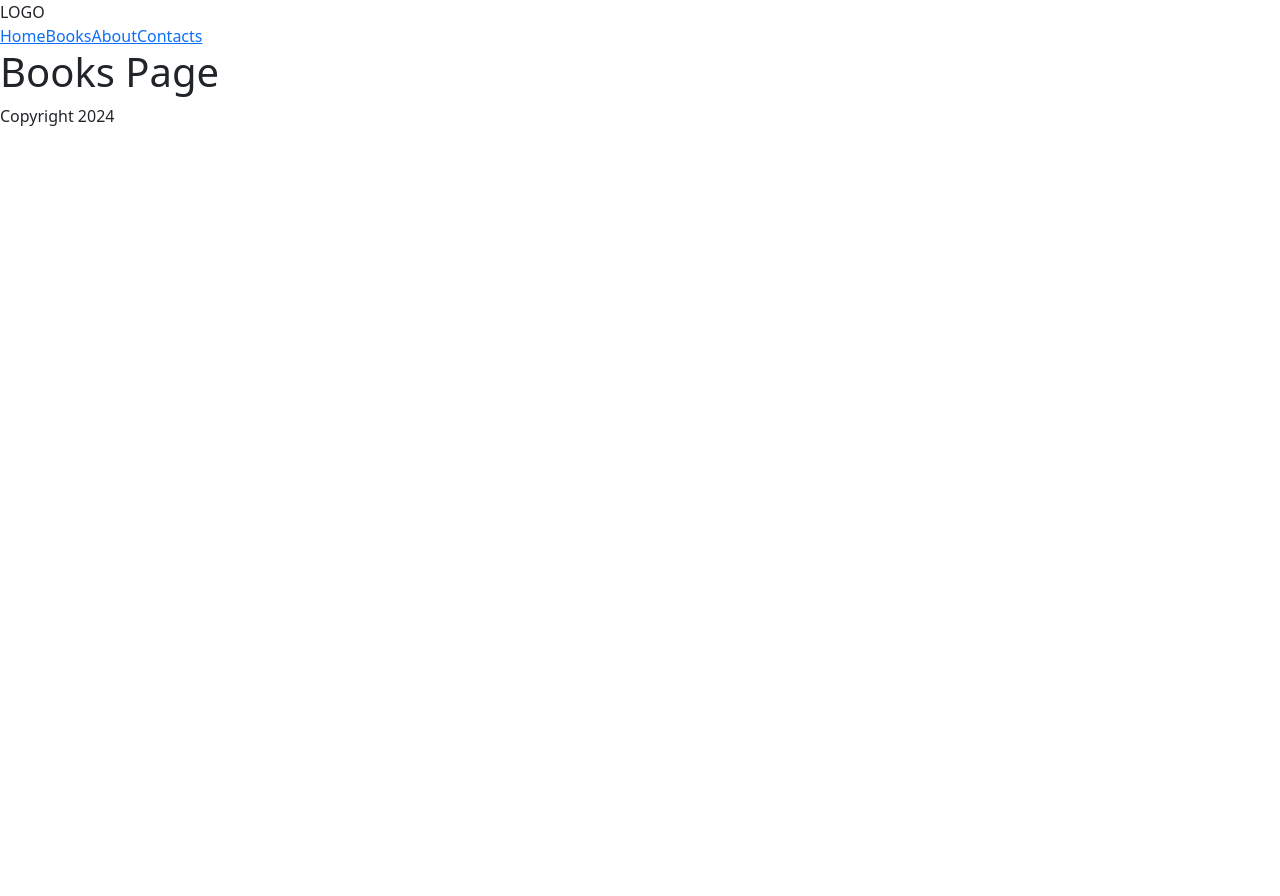
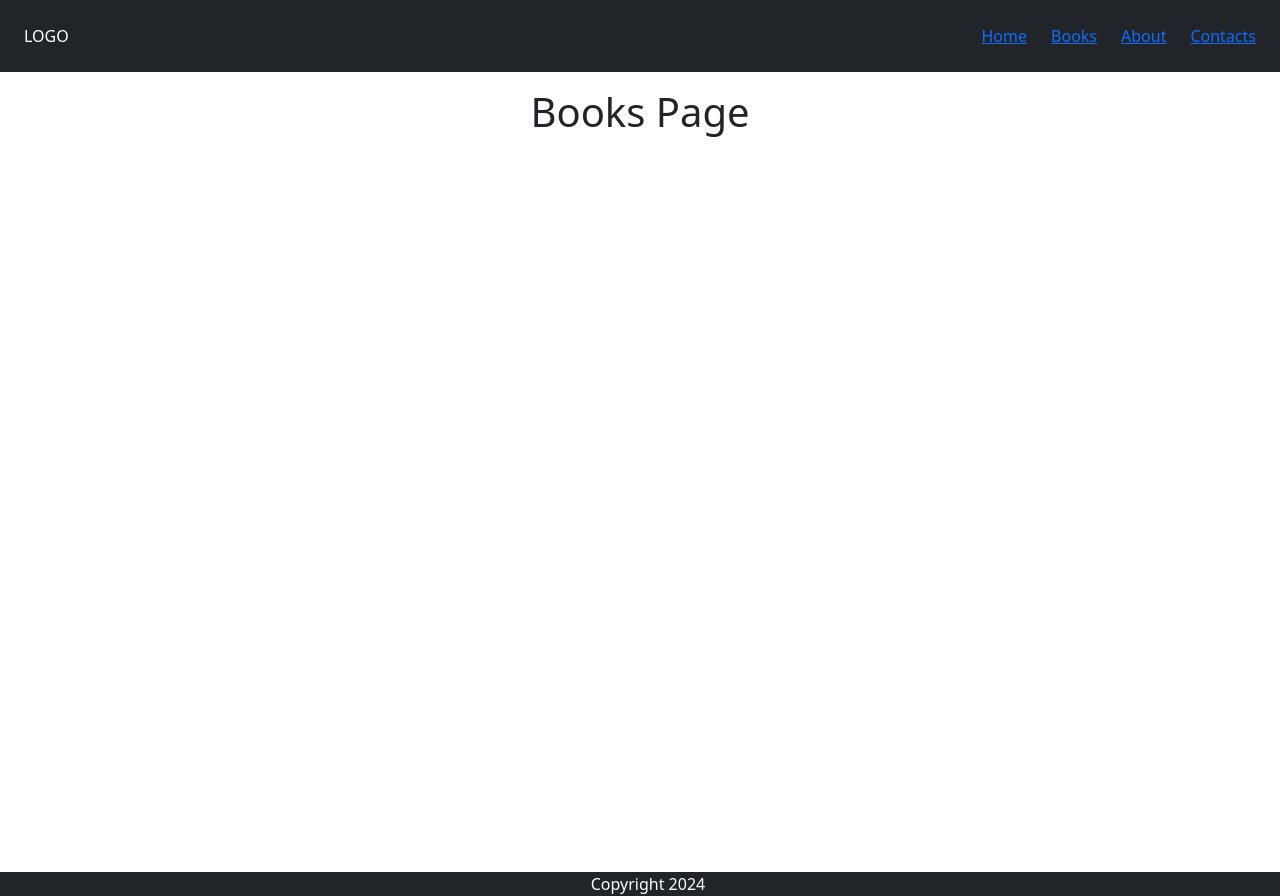
Before and after one commit to Pietroo03/react-library, a React (Vite) app: page /books in a window 1280 px wide. Before the commit the page ends 800 px from the top, so only its background shows below. Built offline with nearby package versions, Linux system fonts and the light colour scheme; the HTML template or start-up script is replaced by a standard one.

Commit message:
add css style

```diff
--- a/src/pages/About.jsx
+++ b/src/pages/About.jsx
@@ -1,22 +1,22 @@
 export default function About() {
     return (
         <>
-            <header>
+            <header className="d-flex justify-content-between bg-dark text-white p-4">
                 <div className="logo">
                     LOGO
                 </div>
-                <nav>
+                <nav className="d-flex gap-4">
                     <a href="/">Home</a>
                     <a href="/books">Books</a>
                     <a href="/about">About</a>
                     <a href="/contacts">Contacts</a>
                 </nav>
             </header>
-            <main>
+            <main className="text-center pt-3 vh-100">
                 <h1>About Page</h1>
             </main>
             <footer>
-                <div>
+                <div className="bg-dark text-white ps-3 text-center">
                     Copyright 2024
                 </div>
             </footer>
--- a/src/pages/Books.jsx
+++ b/src/pages/Books.jsx
@@ -1,22 +1,22 @@
 export default function Books() {
     return (
         <>
-            <header>
+            <header className="d-flex justify-content-between bg-dark text-white p-4">
                 <div className="logo">
                     LOGO
                 </div>
-                <nav>
+                <nav className="d-flex gap-4">
                     <a href="/">Home</a>
                     <a href="/books">Books</a>
                     <a href="/about">About</a>
                     <a href="/contacts">Contacts</a>
                 </nav>
             </header>
-            <main>
+            <main className="text-center pt-3 vh-100">
                 <h1>Books Page</h1>
             </main>
             <footer>
-                <div>
+                <div className="bg-dark text-white ps-3 text-center">
                     Copyright 2024
                 </div>
             </footer>
--- a/src/pages/Contacts.jsx
+++ b/src/pages/Contacts.jsx
@@ -1,22 +1,22 @@
 export default function Contacts() {
     return (
         <>
-            <header>
+            <header className="d-flex justify-content-between bg-dark text-white p-4">
                 <div className="logo">
                     LOGO
                 </div>
-                <nav>
+                <nav className="d-flex gap-4">
                     <a href="/">Home</a>
                     <a href="/books">Books</a>
                     <a href="/about">About</a>
                     <a href="/contacts">Contacts</a>
                 </nav>
             </header>
-            <main>
+            <main className="text-center pt-3 vh-100">
                 <h1>Contacts Page</h1>
             </main>
             <footer>
-                <div>
+                <div className="bg-dark text-white ps-3 text-center">
                     Copyright 2024
                 </div>
             </footer>
--- a/src/pages/Home.jsx
+++ b/src/pages/Home.jsx
@@ -5,7 +5,7 @@ export default function Home() {
                 <div className="logo">
                     LOGO
                 </div>
-                <nav className="">
+                <nav className="d-flex gap-4">
                     <a href="/">Home</a>
                     <a href="/books">Books</a>
                     <a href="/about">About</a>
```
